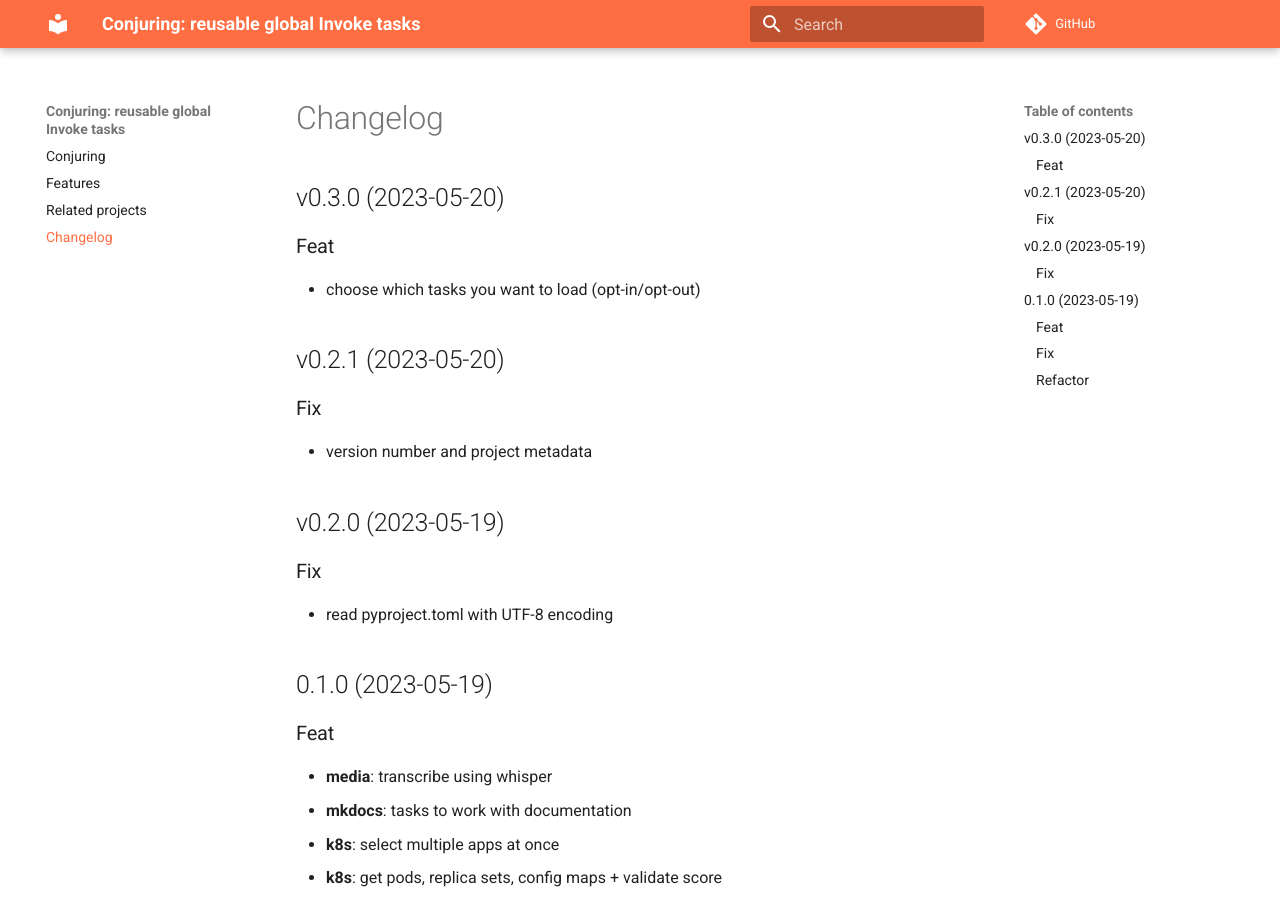
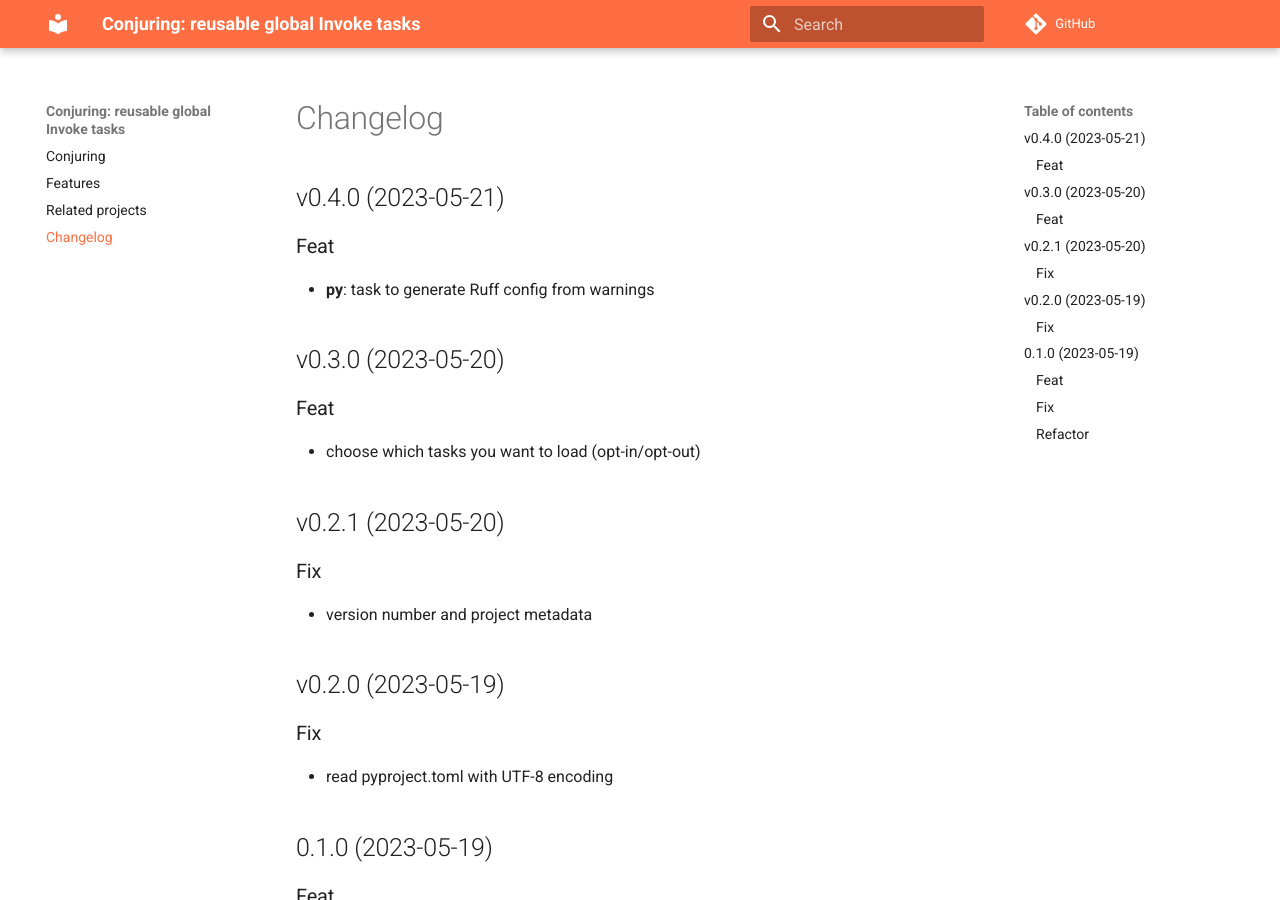
Before and after one commit to andreoliwa/conjuring, an MkDocs documentation site: the page built from docs/CHANGELOG.md, in a window 1280 px wide and 900 px high. Built offline with MkDocs 1.6.1 and Material for MkDocs 9.7.7, drawn with Linux system fonts in a browser that asks for light colours; comment, search, counter and statistics services are not loaded.

Commit message:
bump: version 0.3.0 → 0.4.0

```diff
--- a/docs/CHANGELOG.md
+++ b/docs/CHANGELOG.md
@@ -1,4 +1,10 @@
 # Changelog
+
+## v0.4.0 (2023-05-21)
+
+### Feat
+
+- **py**: task to generate Ruff config from warnings
 
 ## v0.3.0 (2023-05-20)
 
--- a/pyproject.toml
+++ b/pyproject.toml
@@ -1,6 +1,6 @@
 [tool.poetry]
 name = "conjuring"
-version = "0.3.0"
+version = "0.4.0"
 description = "🐍🤖 Reusable global Invoke tasks that can be merged with local project tasks"
 authors = ["W. Augusto Andreoli <andreoliwa@gmail.com>"]
 license = "MIT"
@@ -28,7 +28,7 @@ pytest = "*"
 
 [tool.commitizen]
 name = "cz_conventional_commits"
-version = "0.3.0"
+version = "0.4.0"
 
 # https://commitizen-tools.github.io/commitizen/bump/#configuration
 version_files = [
```
